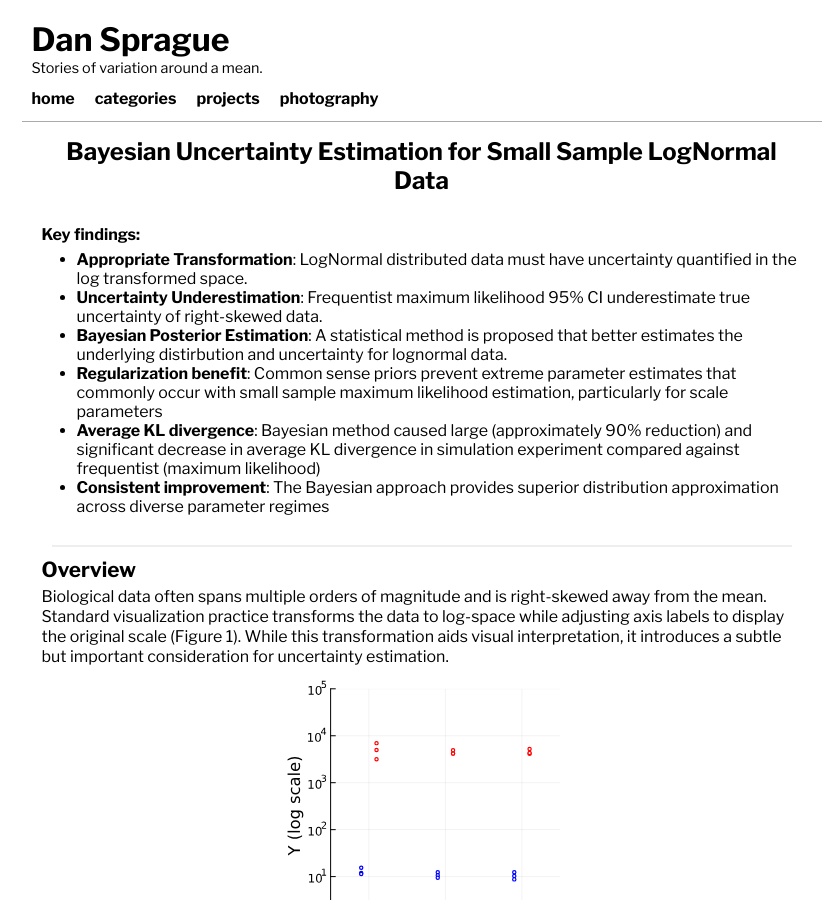
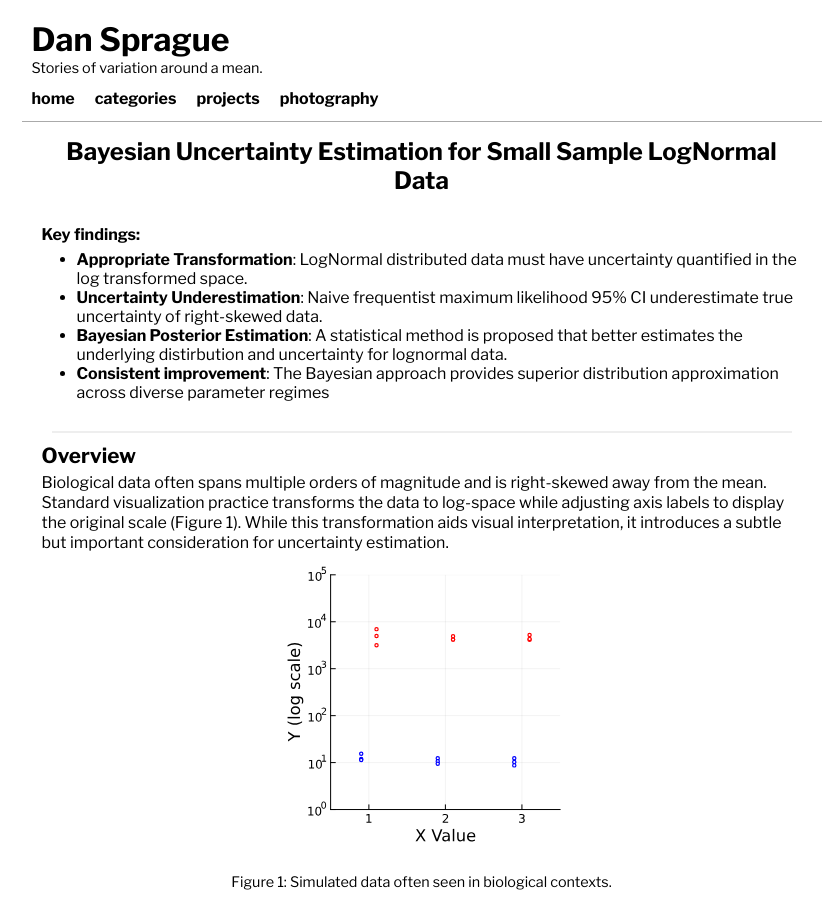
Before and after one commit to dan-sprague/dan-sprague.github.io, a Jekyll site: the page built from _posts/2025-11-11-bayesian-lognormal.markdown, in a window 1280 px wide and 900 px high. Shown: the whole window, without its empty margins (211-1038 px from the left). Built offline with Jekyll 4.4.1, drawn with Linux system fonts in a browser that asks for light colours; formulas are drawn with MathJax 3.

Commit message:
production

```diff
--- a/_posts/2025-11-11-bayesian-lognormal.markdown
+++ b/_posts/2025-11-11-bayesian-lognormal.markdown
@@ -23,10 +23,8 @@ img {
 **Key findings:**
 
 - **Appropriate Transformation**: LogNormal distributed data must have uncertainty quantified in the log transformed space.
-- **Uncertainty Underestimation**: Frequentist maximum likelihood 95% CI underestimate true uncertainty of right-skewed data.
+- **Uncertainty Underestimation**: Naive frequentist maximum likelihood 95% CI underestimate true uncertainty of right-skewed data.
 - **Bayesian Posterior Estimation**: A statistical method is proposed that better estimates the underlying distirbution and uncertainty for lognormal data.
-- **Regularization benefit**: Common sense priors prevent extreme parameter estimates that commonly occur with small sample maximum likelihood estimation, particularly for scale parameters
-- **Average KL divergence**: Bayesian method caused large (approximately 90% reduction) and significant decrease in average KL divergence in simulation experiment compared against frequentist (maximum likelihood)
 - **Consistent improvement**: The Bayesian approach provides superior distribution approximation across diverse parameter regimes
 <br><br>
 <hr>
```
Also changed, not shown: 4 other files.
